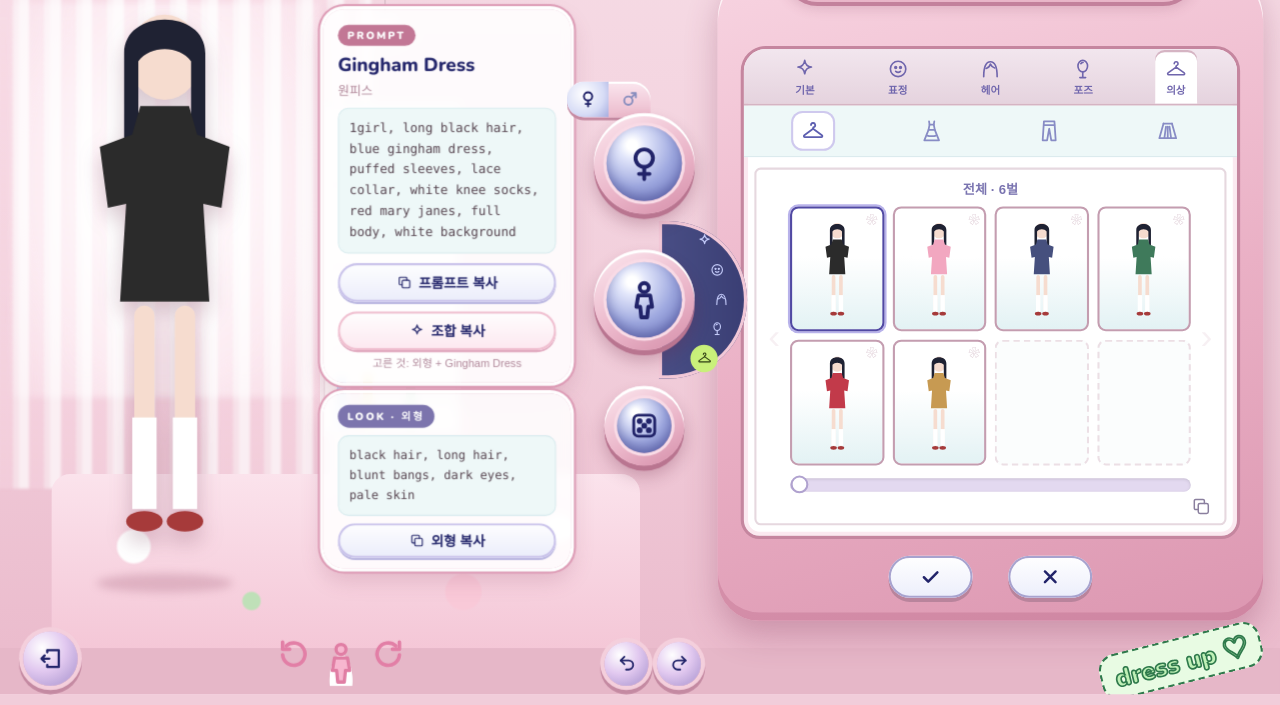
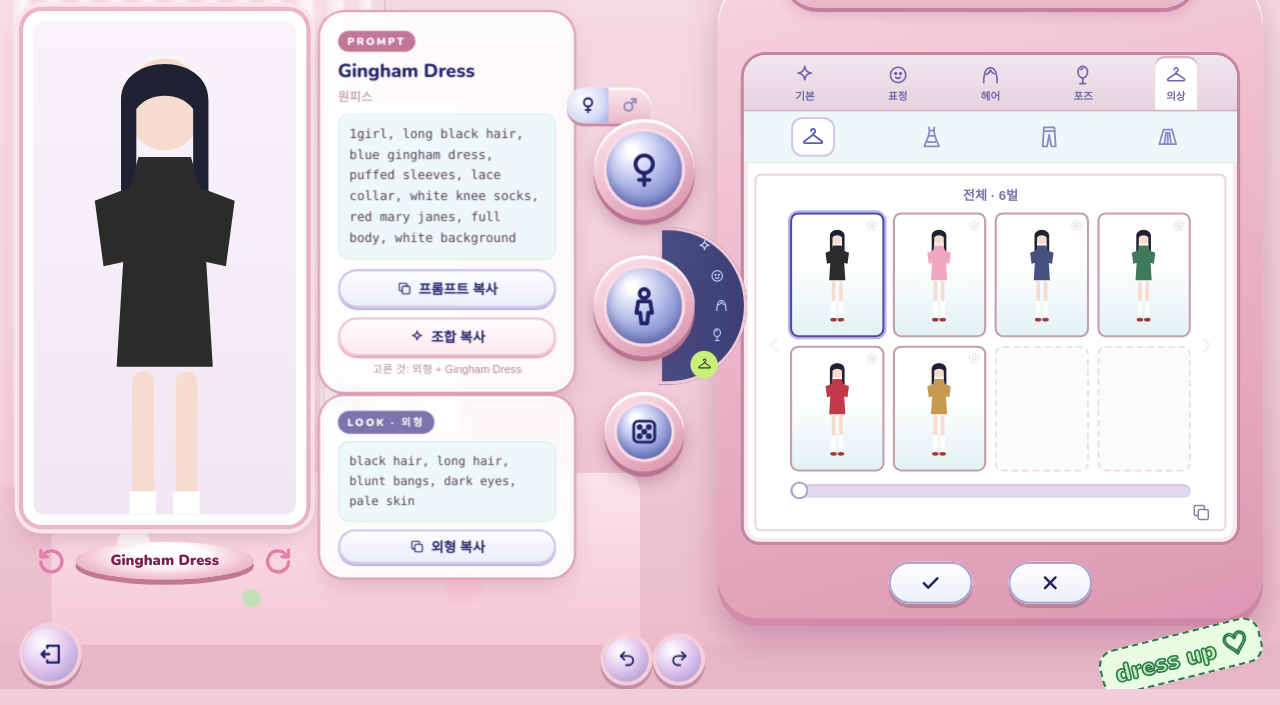
Before and after one commit to tomycommander/tomycommander.github.io, a plain HTML site: page index.html in a window 1280 px wide. Shown: the part 103-808 px from the top of the page. Drawn offline with nearby package versions, Linux system fonts and the light colour scheme; a web font is replaced by a local one.

Commit message:
index.html

```diff
--- a/index.html
+++ b/index.html
@@ -68,11 +68,17 @@ svg.i{width:1em;height:1em;display:block;fill:none;stroke:currentColor;stroke-wi
 
 /* 전신 + 프롬프트 카드 */
 .stage{position:relative;z-index:2;display:grid;grid-template-columns:minmax(0,1fr) 236px;gap:10px;align-items:center}
-.figure{position:relative;height:590px;display:flex;align-items:flex-end;justify-content:center}
-.figure img{position:absolute;left:0;bottom:8px;z-index:2;width:100%;height:calc(100% - 8px);object-fit:contain;object-position:center bottom;transform-origin:center bottom;
-  transform:translate(var(--x,0%),var(--y,0%)) scale(var(--s,1)) scaleX(var(--f,1));filter:drop-shadow(0 10px 10px rgba(110,50,80,.28));transition:opacity .2s,transform .25s}
+.figure{position:relative;height:590px;display:flex;flex-direction:column;align-items:center;justify-content:center;gap:16px}
+.frm{width:min(270px,100%);height:490px;padding:10px;border-radius:18px;background:#fff;box-shadow:0 0 0 4px #e9b5c8,0 0 0 8px #fbe4ec,0 10px 22px rgba(130,50,85,.28)}
+.frm .win2{position:relative;width:100%;height:100%;border-radius:10px;overflow:hidden;background:linear-gradient(#f9f3fb,#f1e6f3)}
+.figure img{position:absolute;inset:0;width:100%;height:100%;object-fit:cover;object-position:center top;transform-origin:center top;
+  transform:translate(var(--x,0%),var(--y,0%)) scale(var(--s,1)) scaleX(var(--f,1));transition:opacity .2s,transform .25s}
 .figure img.flip{--f:-1}
-.figure .shadow{position:absolute;bottom:6px;left:50%;transform:translateX(-50%);width:130px;height:18px;border-radius:50%;background:rgba(150,80,110,.25);filter:blur(4px)}
+.stand{display:flex;align-items:center;gap:8px}
+.stand button{border:0;background:none;font-size:30px;color:#e27fa6;cursor:pointer;display:grid}
+.stand button svg{stroke-width:2.6}
+.disc{min-width:170px;max-width:220px;height:36px;padding:0 18px;border-radius:50%;display:grid;place-items:center;font-family:'Nunito','Pretendard';font-weight:900;font-size:14px;color:#7a2150;
+  white-space:nowrap;overflow:hidden;text-overflow:ellipsis;background:radial-gradient(ellipse at 50% 35%,#fff 0 30%,#f4c9d8 60%,#d996b0);box-shadow:0 5px 0 #c07893}
 
 .side{display:flex;flex-direction:column;gap:10px;align-self:center}
 .card{background:rgba(255,255,255,.88);border-radius:20px;padding:14px 14px 12px;box-shadow:0 0 0 3px #fff,0 0 0 5px var(--p3),0 10px 22px rgba(140,60,95,.22);backdrop-filter:blur(4px)}
@@ -251,7 +257,7 @@ svg.i{width:1em;height:1em;display:block;fill:none;stroke:currentColor;stroke-wi
 
     <!-- 전신 + 프롬프트 카드 -->
     <div class="stage">
-      <div class="figure"><div class="shadow"></div><img id="full" alt=""></div>
+      <div class="figure"><div class="frm"><div class="win2"><img id="full" alt=""></div></div><div class="stand"><button id="rotL" title="돌려 보기"><i data-ic="rotL"></i></button><span class="disc" id="discName"></span><button id="rotR" title="돌려 보기"><i data-ic="rotR"></i></button></div></div>
       <div class="side">
         <div class="card">
           <div class="tag">PROMPT</div>
@@ -324,7 +330,7 @@ svg.i{width:1em;height:1em;display:block;fill:none;stroke:currentColor;stroke-wi
     <!-- 아래 버튼 -->
     <div class="bottom">
       <button class="rbtn" id="home" title="처음으로"><i data-ic="exit"></i></button>
-      <div class="ped"><button id="rotL"><i data-ic="rotL"></i></button><div class="man"><i data-ic="person"></i></div><button id="rotR"><i data-ic="rotR"></i></button></div>
+      <div></div>
       <div class="undo"><button class="rbtn" id="prevO" title="이전 의상"><i data-ic="undo"></i></button><button class="rbtn" id="nextO" title="다음 의상"><i data-ic="redo"></i></button></div>
     </div>
     <div class="sticker" id="sticker">dress up ♡</div>
@@ -524,6 +530,7 @@ function render(){
   const ft=(o&&o.fit)||{s:100,x:0,y:0};
   img.style.setProperty('--s',ft.s/100);img.style.setProperty('--x',ft.x+'%');img.style.setProperty('--y',ft.y+'%');
   $('pname').textContent=o?o.name:"의상이 없어요";
+  $('discName').textContent=o?o.name:'';
   $('pmemo').textContent=o?(o.memo||o.cat||""):(S.admin?"＋ 의상 추가를 눌러 주세요":"");
   $('ptext').textContent=o?o.prompt:"";
 
```
